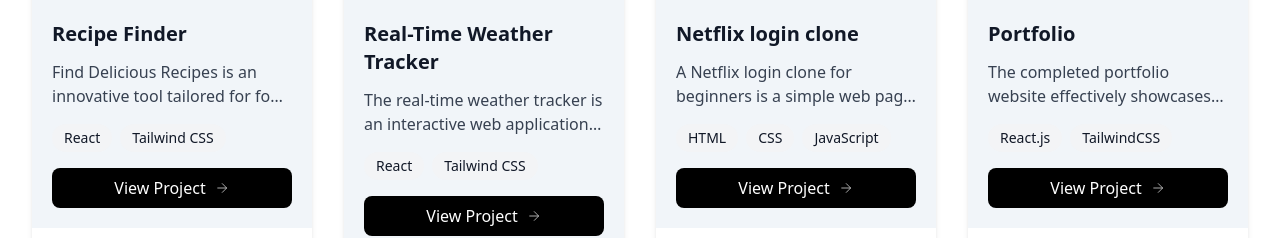
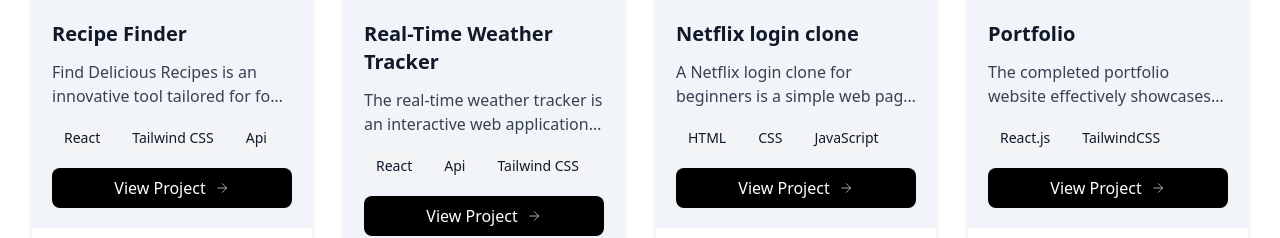
Before and after one commit to Jeswinah/portfolio-react, a React (Vite) app: page / in a window 1280 px wide. Shown: the part 1600-1838 px from the top of the page. Built offline with nearby package versions, Linux system fonts and the light colour scheme.

Commit message:
Update Projects.jsx

```diff
--- a/src/components/Projects.jsx
+++ b/src/components/Projects.jsx
@@ -12,7 +12,7 @@ const ProjectCard = () => {
     {
       title: "Recipe Finder",
       description: "Find Delicious Recipes is an innovative tool tailored for food enthusiasts to discover and explore a wide array of exciting and flavorful dishes to try at home.",
-      tags: ["React", "Tailwind CSS"],
+      tags: ["React", "Tailwind CSS","Api"],
 
       imageUrl: recipeimg,
       onViewProject: () => open("https://jeswin-recipe-finder.netlify.app/"),
@@ -20,7 +20,7 @@ const ProjectCard = () => {
     {
       title: "Real-Time Weather Tracker",
       description: "The real-time weather tracker is an interactive web application developed using ReactJS and styled with TailwindCSS.It allows users to input a location, and the app dynamically fetches and displays real-time weather data.",
-      tags: ["React", "Tailwind CSS"],
+      tags: ["React","Api","Tailwind CSS"],
 
       imageUrl: weatherimg,
       onViewProject: () => open("https://weather-jeswinah.vercel.app/ "),
```
